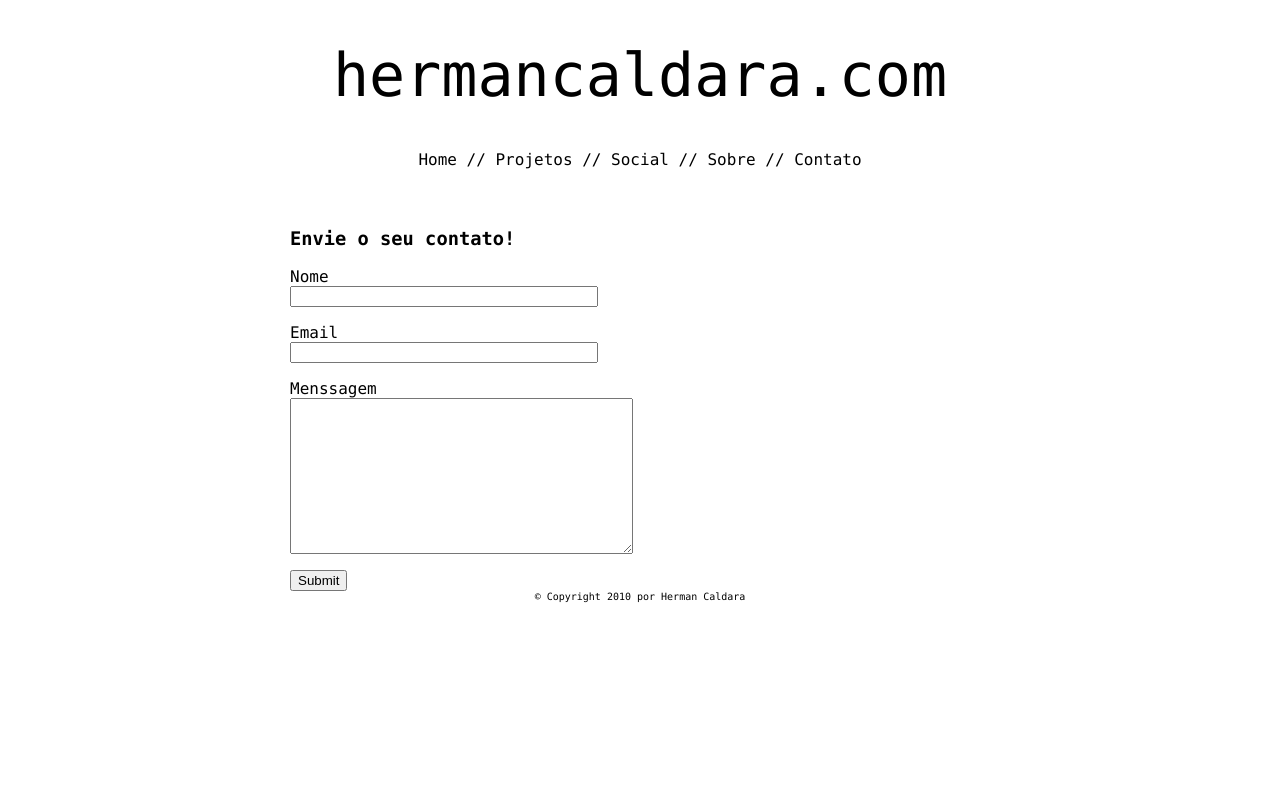
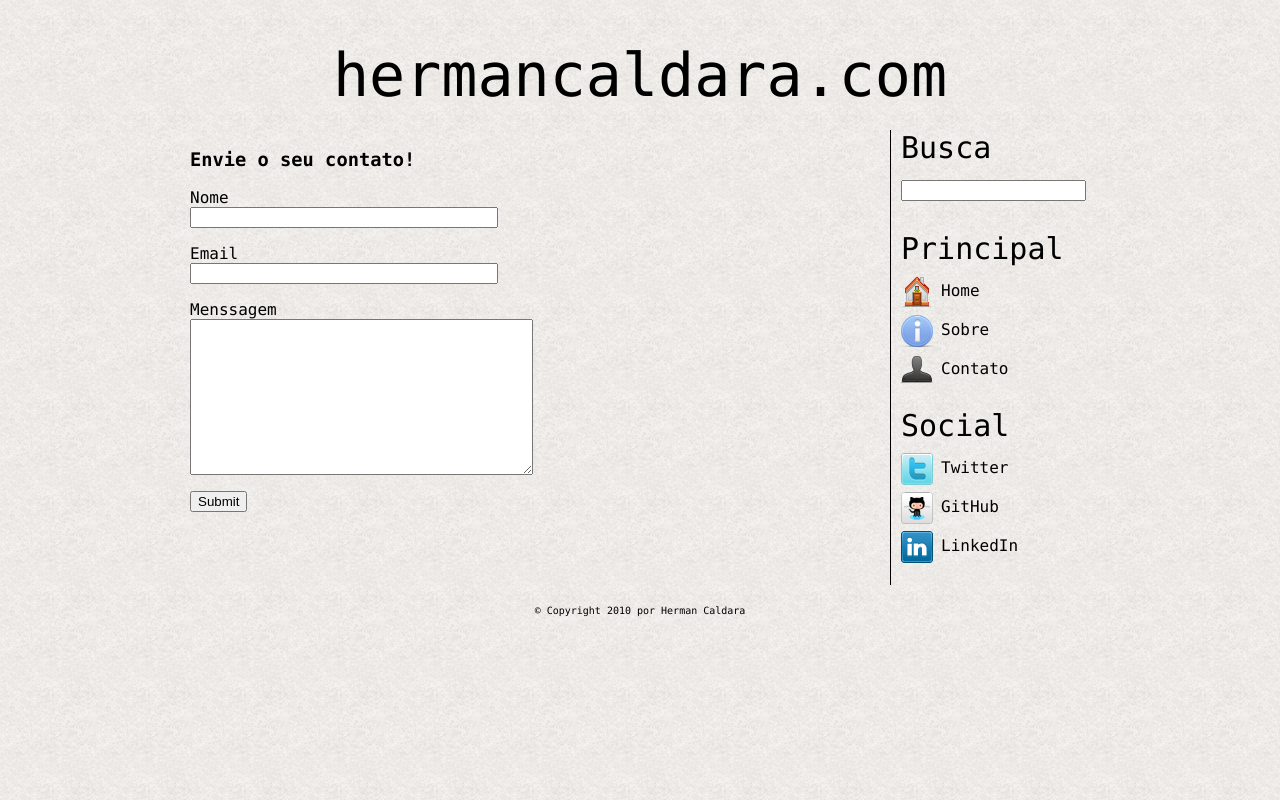
Before and after one commit to hermancaldara/meu_blog, a Django app: page /contato/ in a window 1280 px wide. Run offline with Django 3.2, Linux system fonts and the light colour scheme; parts of the project's set-up code (start-up, migrations or seed data) failed here and were passed over.

Commit message:
Modificado o layout

```diff
--- a/blog/site_media/css/base.css
+++ b/blog/site_media/css/base.css
@@ -1,57 +1,134 @@
 body {
+    margin: 0;
+    padding: 0;
+    background-image: url("/site_media/imagens/bg.gif");
     font-family: Monaco, Arial;
 }
 
 #tudo {
     margin: 40px auto;
-    width: 700px;
+    width: 900px;
 }
 
 #topo {
     text-align: center;
+    margin-bottom: 20px;
 }
 
 #topo #logo span {
     font-size: 60px;
 }
 
-#menu {
-    margin-top: 40px;
-    margin-bottom: 40px;
+#esquerda {
+    position: relative;
+    width: 700px;
+    float: left;
 }
 
-#menu ul {
-    padding: 0;
-    list-style: none;
-    text-align: center;
+#direita {
+    position: relative;
+    width: 195px;
+    float: left;
+    border-left: 1px solid black;
 }
 
-#menu ul li {
-    display: inline;
+#direita #busca {
+    margin-left: 10px;
+    margin-bottom: 30px;
 }
 
-#menu ul li a {
+#direita #busca #titulo {
+    font-size: 30px;
+    margin: 0 0 15px 0;
+}
+
+#direita #principal {
+    margin-left: 10px;
+    margin-bottom: 30px;
+}
+
+#direita #principal #titulo {
+    font-size: 30px;
+    margin: 0 0 15px 0;
+}
+
+#direita #principal ul {
+    margin: 0;
+    padding: 0;
+}
+
+#direita #principal ul li {
+    list-style: none;
+    margin-bottom: 20px;
+}
+
+#direita #principal ul li a:link, #direita #principal ul li a:visited {
+    padding: 10px 0 12px 40px;
+    color: black;
     text-decoration: none;
 }
 
-#menu ul li a:link, #menu ul li a:visited {
-    color: black;
-}
-
-#menu ul li a:hover {
-    color: gray;
+#direita #principal ul li a:hover {
     text-decoration: underline;
 }
 
-#esquerda {
-    position: relative;
-    width: 500px;
-    float: left;
+#direita #principal ul #home {
+    background: url("/site_media/imagens/home.png") no-repeat left center;
+}
+
+#direita #principal ul #sobre {
+    background: url("/site_media/imagens/sobre.png") no-repeat left center;
+}
+
+#direita #principal ul #contato {
+    background: url("/site_media/imagens/contato.png") no-repeat left center;
+}
+
+#direita #social {
+    margin-left: 10px;
+    margin-bottom: 30px;
+}
+
+#direita #social #titulo {
+    font-size: 30px;
+    margin: 0 0 15px 0;
+}
+
+#direita #social ul {
+    margin: 0;
+    padding: 0;
+}
+
+#direita #social ul li {
+    list-style: none;
+    margin-bottom: 20px;
+}
+
+#direita #social ul li a:link, #direita #social ul li a:visited {
+    padding: 10px 0 12px 40px;
+    color: black;
+    text-decoration: none;
+}
+
+#direita #social ul li a:hover {
+    text-decoration: underline;
+}
+
+#direita #social ul #twitter {
+    background: url("/site_media/imagens/twitter.png") no-repeat left center;
+}
+
+#direita #social ul #github {
+    background: url("/site_media/imagens/github.png") no-repeat left center;
+}
+
+#direita #social ul #linkedin {
+    background: url("/site_media/imagens/linkedin.png") no-repeat left center;
 }
 
 #rodape {
-    margin-top: 20px;
     font-size: 10px;
     text-align: center;
     clear: both;
+    padding-top: 20px;
 }
--- a/blog/site_media/css/contato.css
+++ b/blog/site_media/css/contato.css
@@ -1,3 +1,3 @@
-input[type="text"] {
+form input[type="text"] {
     width: 300px;
 }
--- a/blog/site_media/css/post.css
+++ b/blog/site_media/css/post.css
@@ -30,12 +30,6 @@
     width: 300px;
 }
 
-#direita {
-    position: relative;
-    width: 150px;
-    float: left;
-}
-
 #nuvem a:link, #nuvem a:visited {
     font-size: 12px;
     color: black;
--- a/blog/templates/base.html
+++ b/blog/templates/base.html
@@ -21,15 +21,6 @@
         <div id="logo">
             <span>hermancaldara.com</span>
         </div>
-        <div id="menu">
-          <ul>
-            <li><a href="/">Home</a> //</li>
-            <li><a href="/projetos">Projetos</a> //</li>
-            <li><a href="/social">Social</a> //</li>
-            <li><a href="/sobre">Sobre</a> //</li>
-            <li><a href="/contato">Contato</a></li>
-          </ul>
-        </div>
       </div>
       <div id="conteudo">
         <div id="esquerda">
@@ -37,8 +28,31 @@
           {% endblock conteudo_esquerdo %}
         </div>
 
-        {% block conteudo_direito %}
-        {% endblock conteudo_direito %}
+        <div id="direita">
+          <div id="busca">
+            <p id="titulo">Busca</p>
+            <input type="text" />
+          </div>
+          <div id="principal">
+            <p id="titulo">Principal</p>
+            <ul>
+              <li><a id="home" href="/">Home</a></li>
+              <li><a id="sobre" href="/sobre">Sobre</a></li>
+              <li><a id="contato" href="/contato">Contato</a></li>
+            </ul>
+          </div>
+          <div id="social">
+            <p id="titulo">Social</p>
+            <ul>
+              <li><a id="twitter" target="_blank" href="http://www.twitter.com/hermancaldara">Twitter</a></li>
+              <li><a id="github" target="_blank" href="http://github.com/hermancaldara">GitHub</a></li>
+              <li><a id="linkedin" target="_blank" href="http://br.linkedin.com/in/hermancaldara">LinkedIn</a></li>
+            </ul>
+          </div>
+
+          {% block conteudo_direito %}
+          {% endblock conteudo_direito %}
+        </div>
 
       </div>
       <div id="rodape">
--- a/blog/templates/sobre.html
+++ b/blog/templates/sobre.html
@@ -1 +1,5 @@
 {% extends "base.html" %}
+
+{% block conteudo_esquerdo %}
+<p><img width="80" height="80" alt="Herman Caldara" src="http://www.gravatar.com/avatar/e86f99f22d6424e8b0da77be33c19a58.png" title="Herman Caldara" style="float: left;">Eu sou o Herman Caldara, ... </p>
+{% endblock conteudo_esquerdo %}
```
Also changed, not shown: blog/apps/posts/templates/post.html (+8 -10 lines), blog/apps/posts/templates/posts.html (+14 -16 lines), blog/site_media/css/posts.css (+10 -6 lines), blog/site_media/imagens/bg.gif (added), blog/site_media/imagens/contato.png (added), blog/site_media/imagens/github.png (added), blog/site_media/imagens/home.png (added), blog/site_media/imagens/linkedin.png (added), blog/site_media/imagens/sobre.png (added), blog/site_media/imagens/twitter.png (added).
